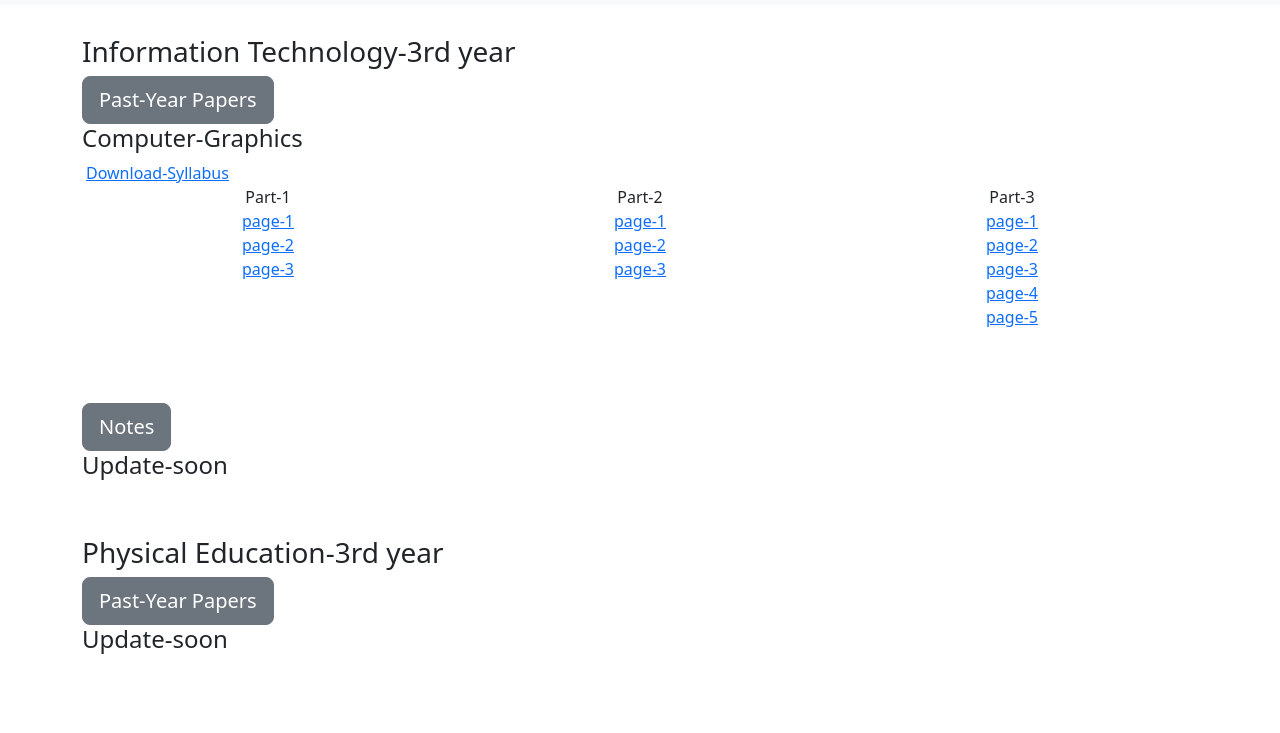
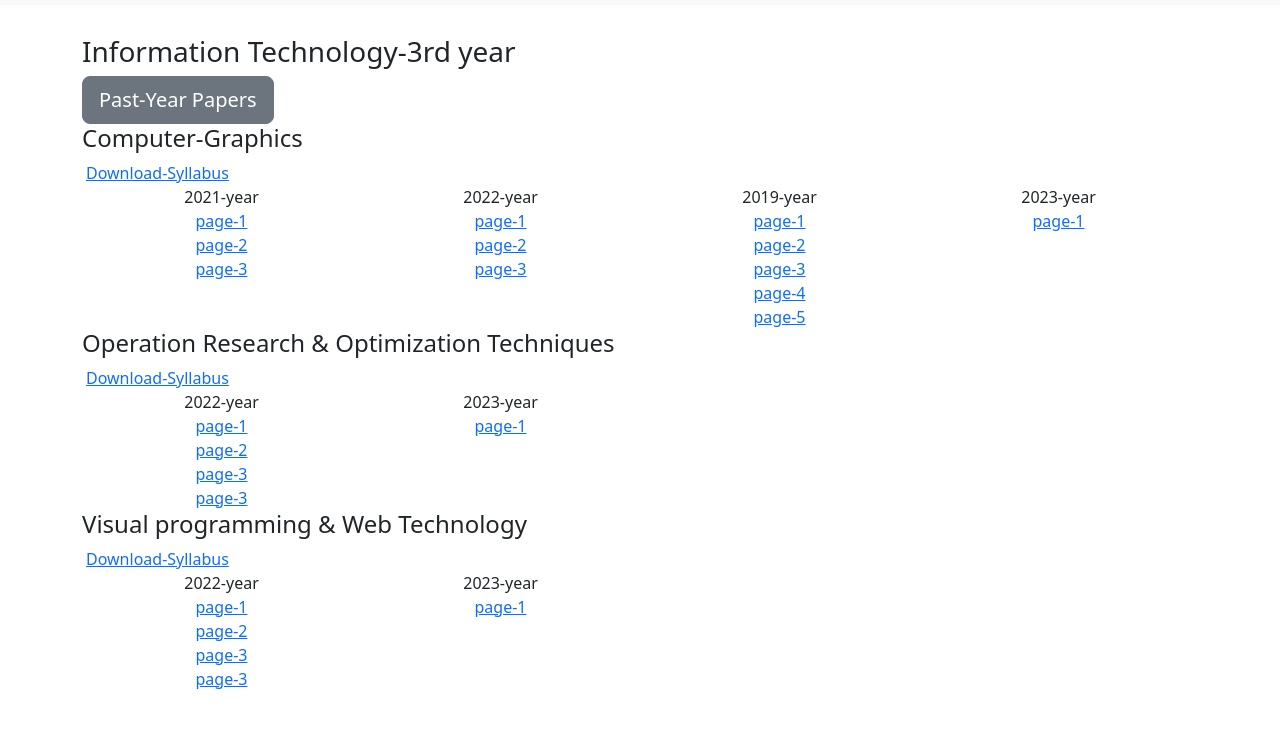
Before and after one commit to RishabKanaujia/UP-Colleges, a plain HTML site: page web2.html in a window 1280 px wide. Shown: the part 53-786 px from the top of the page. Drawn offline with nearby package versions, Linux system fonts and the light colour scheme.

Commit message:
Add files via upload

```diff
--- a/web2.html
+++ b/web2.html
@@ -32,31 +32,92 @@
         <div class="container text-center">
             <div class="row">
                 <div class="col">
-                    Part-1 <br>
+                    2021-year <br>
                     <a href="./img/1a.jpg">page-1</a> <br>
                     <a href="./img/2a.jpg">page-2</a> <br>
                     <a href="./img/3a.jpg">page-3</a> <br>
                 </div>
                 <div class="col">
-                    Part-2 <br>
+                    2022-year <br>
                     <a href="./img/1b.jpg">page-1</a> <br>
                     <a href="./img/2b.jpg">page-2</a> <br>
                     <a href="./img/3b.jpg">page-3</a> <br>
                 </div>
                 <div class="col">
-                    Part-3 <br>
+                    2019-year <br>
                     <a href="./img/1c.jpg">page-1</a> <br>
                     <a href="./img/2c.jpg">page-2</a> <br>
                     <a href="./img/3c.jpg">page-3</a> <br>
                     <a href="./img/4b.jpg">page-4</a> <br>
                     <a href="./img/5c.jpg">page-5</a> <br>
                 </div>
+                <div class="col">
+                    2023-year <br>
+                    <a href="./img/1stpaper.pdf">page-1</a> <br>
+
+
+                </div>
             </div>
         </div>
 
+        <h4>Operation Research & Optimization Techniques</h4>
+        <a class="p-1 rounded" href="img/or/syllabus.jpeg">Download-Syllabus</a>
+        <div class="container text-center">
+            <div class="row">
+                <div class="col">
+                    2022-year <br>
+                    <a href="./img/or/1a.jpeg">page-1</a> <br>
+                    <a href="./img/or/2a.jpeg">page-2</a> <br>
+                    <a href="./img/or/3a.jpeg">page-3</a> <br>
+                    <a href="./img/or/4a.jpeg">page-3</a> <br>
+                </div>
+
+                <div class="col">
+                    2023-year <br>
+                    <a href="./img/or/2ndpaper.pdf">page-1</a> <br>
+                </div>
+                <div class="col">
+
+
+                </div>
+                <div class="col">
+
+
+                </div>
+            </div>
+        </div>
+
+        <h4>Visual programming & Web Technology</h4>
+        <a class="p-1 rounded" href="img/or/syllabus.jpeg">Download-Syllabus</a>
+        <div class="container text-center">
+            <div class="row">
+                <div class="col">
+                    2022-year <br>
+                    <a href="./img/or/1a.jpeg">page-1</a> <br>
+                    <a href="./img/or/2a.jpeg">page-2</a> <br>
+                    <a href="./img/or/3a.jpeg">page-3</a> <br>
+                    <a href="./img/or/4a.jpeg">page-3</a> <br>
+                </div>
+
+                <div class="col">
+                    2023-year <br>
+                    <a href="./img/or/2ndpaper.pdf">page-1</a> <br>
+                </div>
+                <div class="col">
+
+
+                </div>
+                <div class="col">
+
+
+                </div>
+            </div>
+        </div>
+
+
         <br><button style="margin-top: 50px;" type="button" class="btn btn-secondary btn-lg">Notes</button>
         <h4>Update-soon</h4>
-    </div>
+
 
         <br><br>
         <div class="container">
@@ -82,15 +143,23 @@
             <footer class="d-flex flex-wrap justify-content-between align-items-center py-3 my-4 border-top">
                 <div class="col-md-4 d-flex align-items-center">
                     <a href="/" class="mb-3 me-2 mb-md-0 text-body-secondary text-decoration-none lh-1">
-              <svg class="bi" width="30" height="24"><use xlink:href="#bootstrap"></use></svg>
+                        <svg class="bi" width="30" height="24">
+                            <use xlink:href="#bootstrap"></use>
+                        </svg>
                     </a>
                     <span class="mb-3 mb-md-0 text-body-secondary">© UP-colleges, Inc</span>
                 </div>
 
                 <ul class="nav col-md-4 justify-content-end list-unstyled d-flex">
-            <li class="ms-3"><a class="text-body-secondary" href="#"><svg class="bi" width="24" height="24"><use xlink:href="#twitter"></use></svg></a></li>
-            <li class="ms-3"><a class="text-body-secondary" href="#"><svg class="bi" width="24" height="24"><use xlink:href="#instagram"></use></svg></a></li>
-            <li class="ms-3"><a class="text-body-secondary" href="#"><svg class="bi" width="24" height="24"><use xlink:href="#facebook"></use></svg></a></li>
+                    <li class="ms-3"><a class="text-body-secondary" href="#"><svg class="bi" width="24" height="24">
+                                <use xlink:href="#twitter"></use>
+                            </svg></a></li>
+                    <li class="ms-3"><a class="text-body-secondary" href="#"><svg class="bi" width="24" height="24">
+                                <use xlink:href="#instagram"></use>
+                            </svg></a></li>
+                    <li class="ms-3"><a class="text-body-secondary" href="#"><svg class="bi" width="24" height="24">
+                                <use xlink:href="#facebook"></use>
+                            </svg></a></li>
                 </ul>
             </footer>
         </div>
```
Also changed, not shown: img/or/1a.jpeg (added), img/or/2a.jpeg (added), img/or/3a.jpeg (added), img/or/4a.jpeg (added), img/or/syllabus.jpeg (added), 3 other files. Lines whose indentation alone changed are shown as unchanged.
